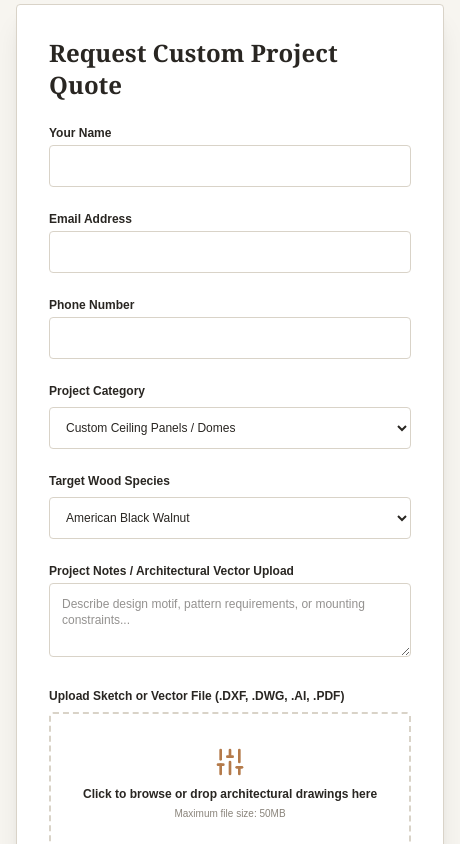
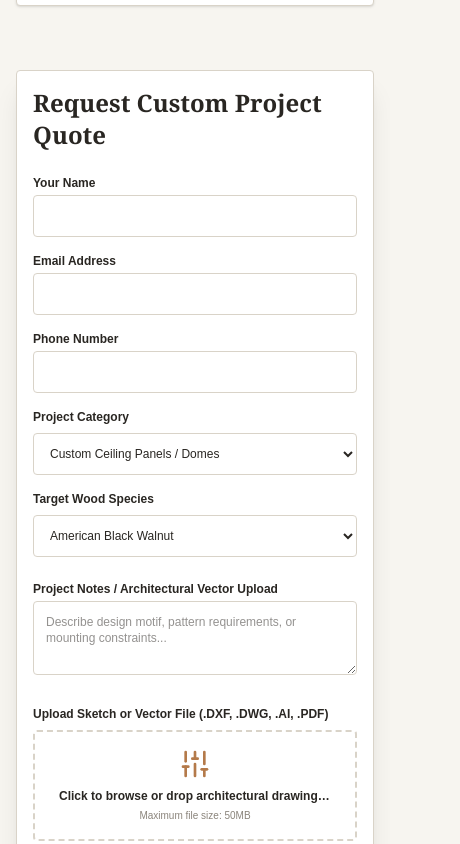
Before and after one commit to Zahoor-Baltee/hussainSonsinterior, a Next.js app: page /en/custom in a window 390 px wide. Shown: the part 1040-1884 px from the top of the page, 460 px wide, since content can reach past the window. Built offline with nearby package versions, Linux system fonts and the light colour scheme; no server answers.

Commit message:
style: Improve layout and spacing in CustomPage for better responsiveness and user experience

```diff
--- a/components/custom/CustomPage.tsx
+++ b/components/custom/CustomPage.tsx
@@ -165,7 +165,7 @@ export default function CustomPage({
     };
 
     return (
-        <main className="max-w-7xl mx-auto px-4 sm:px-6 lg:px-8 py-12 bg-background text-foreground transition-colors">
+        <main className="w-full max-w-7xl mx-auto px-4 sm:px-6 lg:px-8 py-8 sm:py-12 bg-background text-foreground transition-colors overflow-x-hidden">
             <div className="max-w-3xl mb-12">
                 <span className="text-xs font-semibold uppercase tracking-widest text-primary">
                     {t.customStudioTag}
@@ -207,7 +207,7 @@ export default function CustomPage({
             </div>
 
             {/* Quote Tool */}
-            <div className="p-8 sm:p-12 rounded-sm border bg-surface border-border shadow-xl">
+            <div className="w-full min-w-0 p-4 sm:p-8 lg:p-12 rounded-sm border bg-surface border-border shadow-xl">
                 <h2 className="font-serif text-2xl font-bold mb-6 text-foreground">
                     {t.quoteHeader}
                 </h2>
@@ -216,7 +216,7 @@ export default function CustomPage({
                     onSubmit={handleSubmit}
                     className="space-y-6"
                 >
-                    <div className="grid grid-cols-1 sm:grid-cols-2 gap-6">
+                    <div className="grid grid-cols-1 sm:grid-cols-2 gap-4 sm:gap-6 min-w-0">
 
 
                         <div>
@@ -228,7 +228,7 @@ export default function CustomPage({
                                 type="text"
                                 name="name"
                                 required
-                                className="w-full text-xs p-3 rounded-sm border bg-surface border-border text-foreground focus:outline-none focus:ring-1 focus:ring-primary focus:border-primary"
+                                className="w-full min-w-0 text-xs p-3 rounded-sm border bg-surface border-border text-foreground focus:outline-none focus:ring-1 focus:ring-primary focus:border-primary"
                             />
                         </div>
 
@@ -242,7 +242,7 @@ export default function CustomPage({
                                 type="email"
                                 name="email"
                                 required
-                                className="w-full text-xs p-3 rounded-sm border bg-surface border-border text-foreground focus:outline-none focus:ring-1 focus:ring-primary focus:border-primary"
+                                className="w-full min-w-0 text-xs p-3 rounded-sm border bg-surface border-border text-foreground focus:outline-none focus:ring-1 focus:ring-primary focus:border-primary"
                             />
                         </div>
                         <div>
@@ -254,7 +254,7 @@ export default function CustomPage({
                                 type="tel"
                                 name="phone"
                                 required
-                                className="w-full text-xs p-3 rounded-sm border bg-surface border-border text-foreground focus:outline-none focus:ring-1 focus:ring-primary focus:border-primary"
+                                className="w-full min-w-0  text-xs p-3 rounded-sm border bg-surface border-border text-foreground focus:outline-none focus:ring-1 focus:ring-primary focus:border-primary"
                             />
                         </div>
                         {/* Project Category */}
@@ -269,7 +269,7 @@ export default function CustomPage({
                                     <select
                                         name="projectCategory"
                                         required
-                                        className="w-full text-xs p-3 rounded-sm border bg-surface border-border text-foreground focus:outline-none focus:ring-1 focus:ring-primary focus:border-primary"
+                                        className="w-full min-w-0 text-xs p-3 rounded-sm border bg-surface border-border text-foreground focus:outline-none focus:ring-1 focus:ring-primary focus:border-primary"
                                     >
                                         <option>{t.customCeilingPanels}</option>
                                         <option>{t.bespokeCarvedDoors}</option>
@@ -288,7 +288,7 @@ export default function CustomPage({
                                     <select
                                         name="targetWoodSpecies"
                                         required
-                                        className="w-full text-xs p-3 rounded-sm border bg-surface border-border text-foreground focus:outline-none focus:ring-1 focus:ring-primary focus:border-primary"
+                                        className="w-full min-w-0 text-xs p-3 rounded-sm border bg-surface border-border text-foreground focus:outline-none focus:ring-1 focus:ring-primary focus:border-primary"
                                     >
                                         <option>{t.americanBlackWalnut}</option>
                                         <option>{t.whiteOak}</option>
@@ -313,10 +313,12 @@ export default function CustomPage({
                             required
                             defaultValue={
                                 hasProductAndCategory
-                                    ? `I am interested in having a custom ${productName?.name} made in the ${category} category. Please provide more details about the available options, pricing, and estimated completion time.`
+                                    ? locale === "en"
+                                        ? `I am interested in having a custom ${productName?.name} made in the ${category} category. Please provide more details about the available options, pricing, and estimated completion time.`
+                                        : `مجھے ${category} کیٹیگری میں ${productName?.nameUr} اپنی ضرورت کے مطابق تیار کروانے میں دلچسپی ہے۔ براہِ کرم دستیاب آپشنز، قیمت اور متوقع تکمیل کے وقت کے بارے میں مزید معلومات فراہم کریں۔`
                                     : undefined
                             }
-                            className="w-full text-xs p-3 rounded-sm border bg-surface border-border text-foreground"
+                            className="w-full min-w-0 text-xs p-3 rounded-sm border bg-surface border-border text-foreground"
                         />
                     </div>
                     {/* File Upload */}
@@ -326,10 +328,10 @@ export default function CustomPage({
                                 {t.uploadSketch}
                             </label>
 
-                            <label className="border-2 border-dashed p-8 text-center rounded-sm cursor-pointer border-border hover:border-primary block transition-colors">
+                            <label className="w-full min-w-0 border-2 border-dashed p-4 sm:p-8 text-center rounded-sm cursor-pointer border-border hover:border-primary block transition-colors overflow-hidden">
                                 <Sliders className="w-8 h-8 text-accent mx-auto mb-2" />
 
-                                <span className="text-xs font-semibold block text-foreground truncate max-w-full">
+                                <span className="block w-full min-w-0 px-2 text-xs font-semibold text-foreground truncate">
                                     {selectedFile
                                         ? `Selected: ${selectedFile.name}`
                                         : t.uploadDrawings}
```
